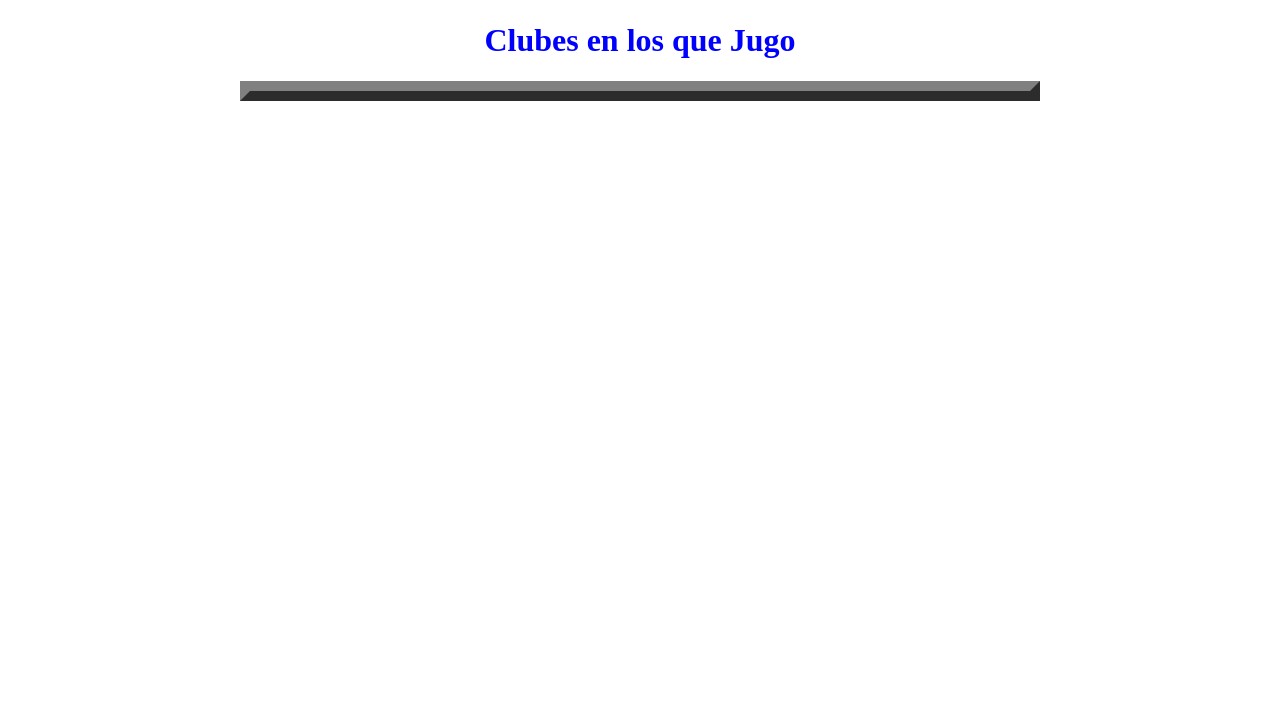
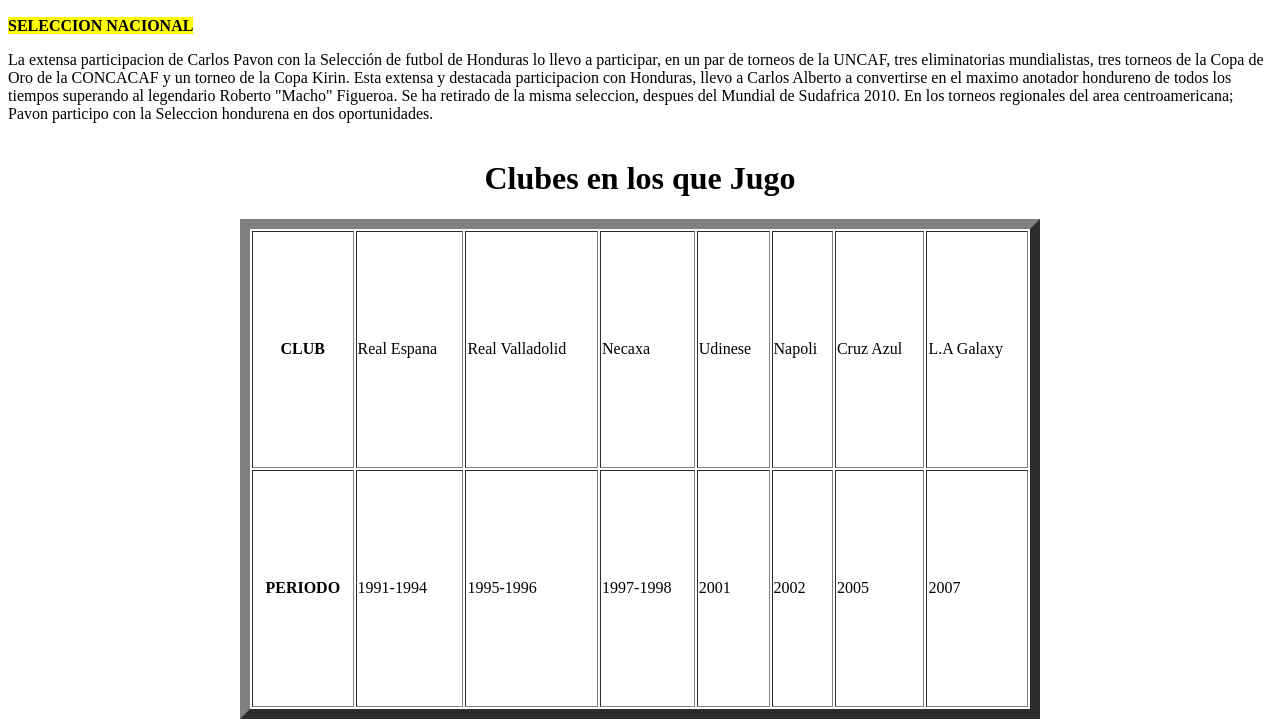
Before and after one commit to jlpereira8/UX_20, a plain HTML site: page index.html in a window 1280 px wide. Shown: the part 541-1268 px from the top of the page. Before the commit the page ends 800 px from the top, so only its background shows below. Drawn offline with Linux system fonts and the light colour scheme.

Commit message:
Update index.html
Tabla terminada

```diff
--- a/index.html
+++ b/index.html
@@ -3,7 +3,7 @@
 <title>PAPA PLUMMER!</title>
 </head>
 
-<body bgcolor="white" text="blue">
+<body bgcolor="white" text="black">
 <p><mark><b>TRAYECTORIA</b></mark></p>
 
 <p>
@@ -14,11 +14,46 @@
 <img src="file:///C:/Users/j0c3lwiz/Desktop/plummer.jpg" style="width:400px;height:300px;">
 <img src="file:///C:/Users/j0c3lwiz/Desktop/Ola1.jpg" style="width:400px;height:300px;">
 </center>
+
+
+<p><mark><b>SELECCION NACIONAL</b></mark></p>
+
+<p>
+La extensa participacion de Carlos Pavon con la Selección de futbol de Honduras lo llevo a participar, en un par de torneos de la UNCAF, tres eliminatorias mundialistas, tres torneos de la Copa de Oro de la CONCACAF y un torneo de la Copa Kirin. Esta extensa y destacada participacion con Honduras, llevo a Carlos Alberto a convertirse en el maximo anotador hondureno de todos los tiempos superando al legendario Roberto "Macho" Figueroa. Se ha retirado de la misma seleccion, despues del Mundial de Sudafrica 2010. En los torneos regionales del area centroamericana; Pavon participo con la Seleccion hondurena en dos oportunidades.
+</p>
 <center>
 <table background="file:///C:/Users/j0c3lwiz/Desktop/aer.png" width="800"
 height="500" border="10">
 <caption><h1> Clubes en los que Jugo </h1></caption>
+<tr>
+<th>CLUB</th>
+<td>Real Espana</td>
+<td>Real Valladolid</td>
+<td>Necaxa</td>
+<td>Udinese</td>
+<td>Napoli</td>
+<td>Cruz Azul</td>
+<td>L.A Galaxy</td>
+</tr>
+
+<tr>
+<th>PERIODO</th>
+<td>1991-1994</td>
+<td>1995-1996</td>
+<td>1997-1998</td>
+<td>2001</td>
+<td>2002</td>
+<td>2005</td>
+<td>2007</td>
+</tr>
+
 </center>
+
+</table>
+
+
+</body>
+</html>
 
 
 </html>
```
